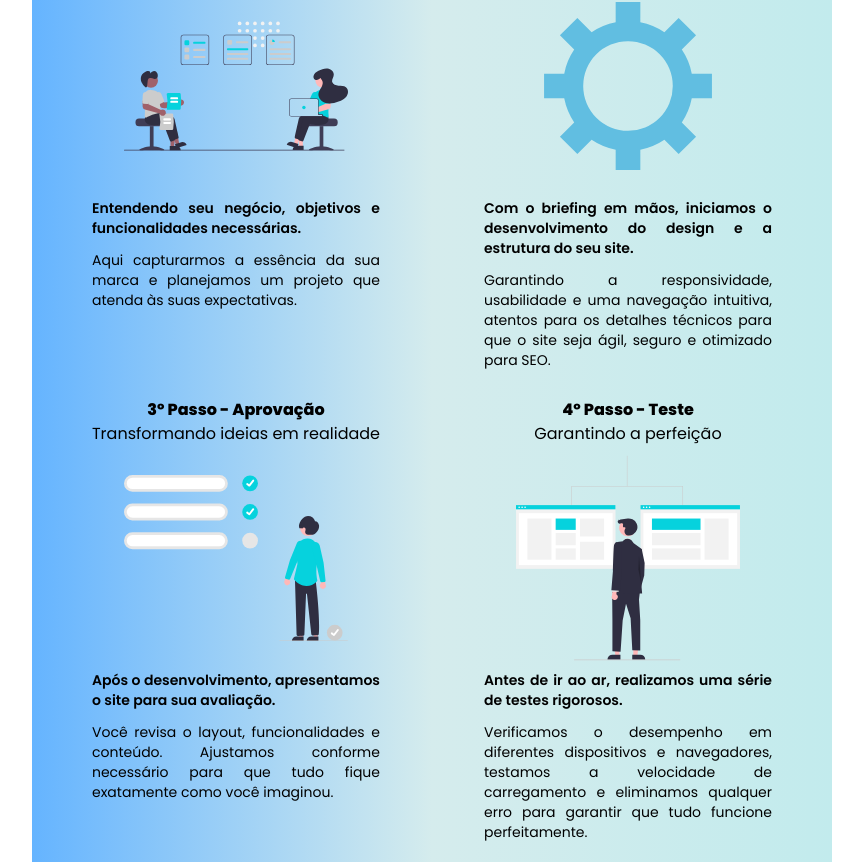
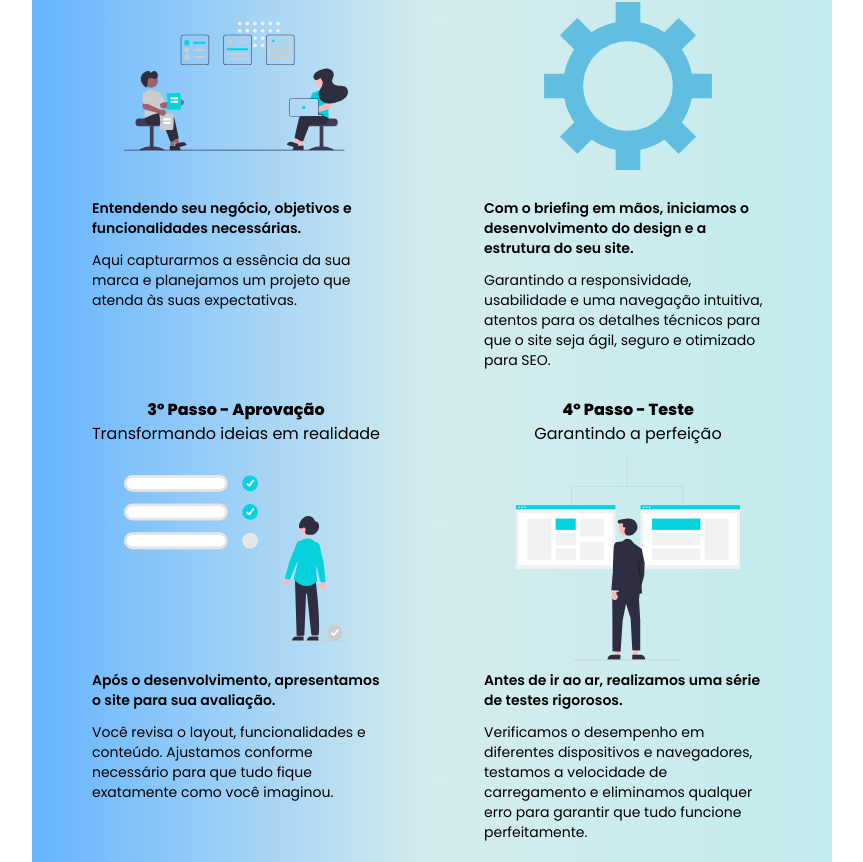
Before and after one commit to allandrs/agenciasysrisa, a React (Vite) app: page / in a window 1280 px wide. Shown: the part 2838-3700 px from the top of the page, without its empty margins (208-1071 px from the left). Built offline with nearby package versions, Linux system fonts and the light colour scheme; what @material-tailwind/html would draw is missing.

Commit message:
process image changed

```diff
--- a/src/components/card_processos.jsx
+++ b/src/components/card_processos.jsx
@@ -8,8 +8,8 @@ export default function CardProcessos({titulo, subtitulo, img, texto, texto2}) {
                 <h2>{subtitulo}</h2>
                 <img src={img} className="w-[14rem] h-[14rem] " alt="" />
 
-                <p className="w-72 text-sm font-semibold text-justify ">{texto}</p>
-                <p className="w-72 text-sm mt-3 text-justify">{texto2}</p>
+                <p className="w-72 text-sm font-semibold text-left ">{texto}</p>
+                <p className="w-72 text-sm mt-3 text-left">{texto2}</p>
             </div>
         </>
     )
--- a/src/components/processos.jsx
+++ b/src/components/processos.jsx
@@ -8,7 +8,7 @@ import Arrow from "../../public/arrow-158377_1280-removebg-preview.png";
 import Approval from "../../public/undraw_accept_request_re_d81h.svg"
 import Test from "../../public/undraw_split_testing_l1uw.svg"
 import Build from "../../public/build.png"
-import Finish from "../../public/undraw_completed_m9ci.svg"
+import Finish from "../../public/undraw_confirmation_re_b6q5.svg"
 
 //components
 import CardProcessos from "./card_processos.jsx";
```
Also changed, not shown: public/undraw_completed_m9ci.svg (deleted), public/undraw_confirmation_re_b6q5.svg (added).
